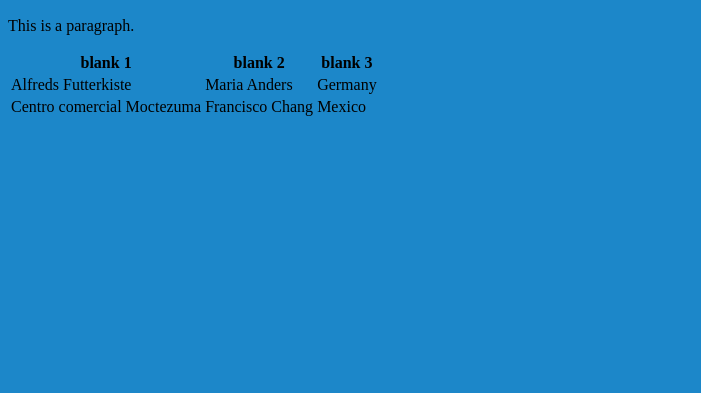
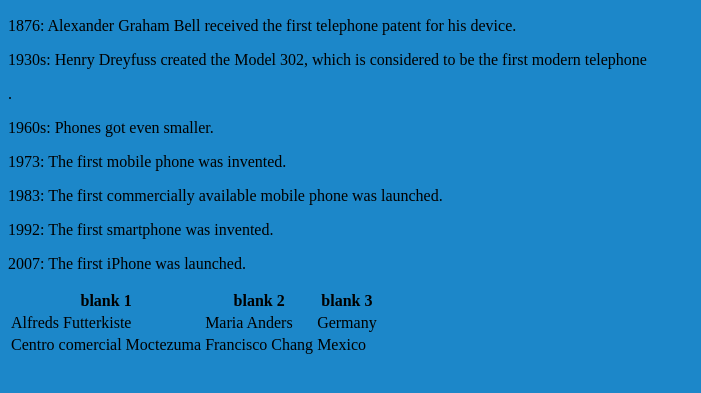
Before and after one commit to coodet/index, a plain HTML site: page index.html in a window 1280 px wide. Shown: the part 383-776 px from the top of the page, without its empty margins (0-701 px from the left). Drawn offline with Linux system fonts and the light colour scheme.

Commit message:
Update index.html

```diff
--- a/index.html
+++ b/index.html
@@ -14,7 +14,13 @@
 
 <img src=" https://th.bing.com/th/id/OIP.HFzNbEbOQ092HgTLKvTa8wHaHG?pid=ImgDet&rs=1" alt="phones evolution">
 
-<p>This is a paragraph.</p>
+<p>1876: Alexander Graham Bell received the first telephone patent for his device. </p>
+ <p>1930s: Henry Dreyfuss created the Model 302, which is considered to be the first modern telephone</p>   .
+   <p>1960s: Phones got even smaller.</p>
+   <p>1973: The first mobile phone was invented.</p>
+   <p> 1983: The first commercially available mobile phone was launched.</p>
+   <p>1992: The first smartphone was invented.</p>
+    <p>2007: The first iPhone was launched.</p>
 <table>
     <tr>
     <th>blank 1</th>
```
